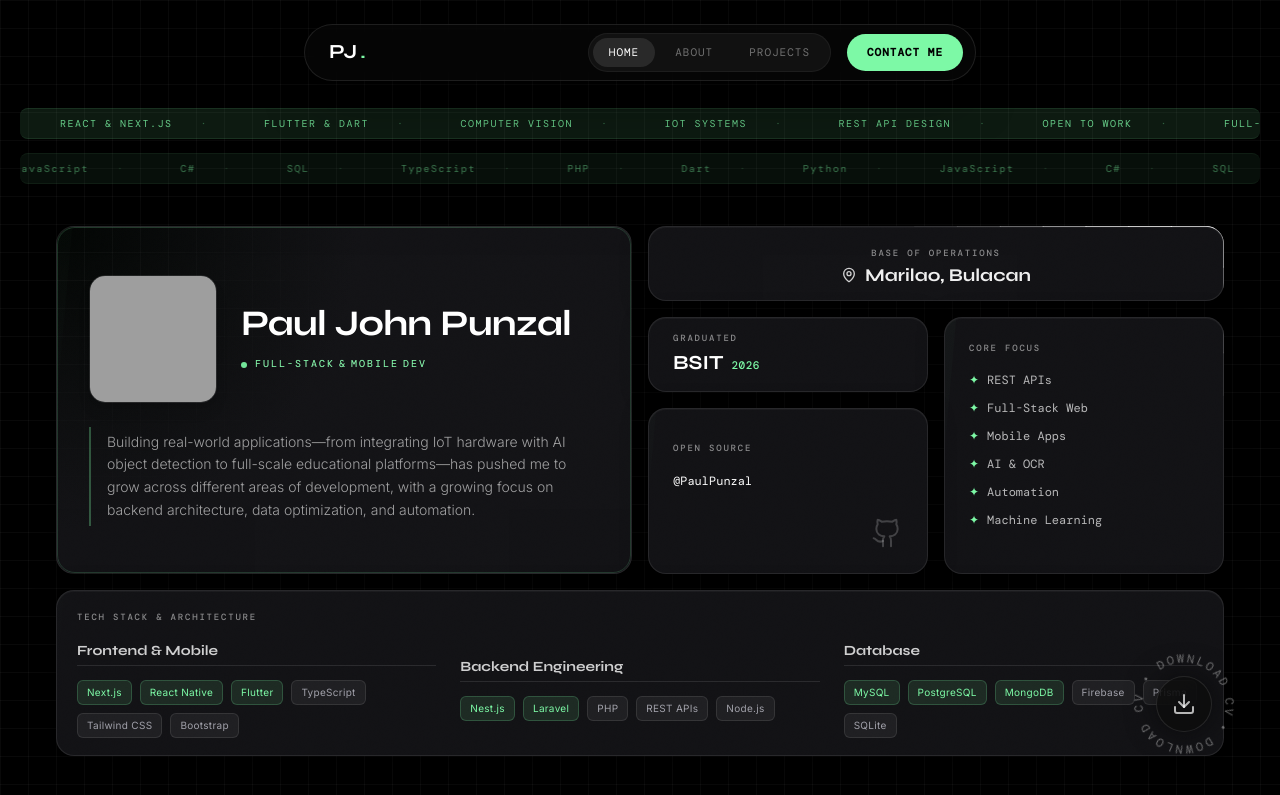
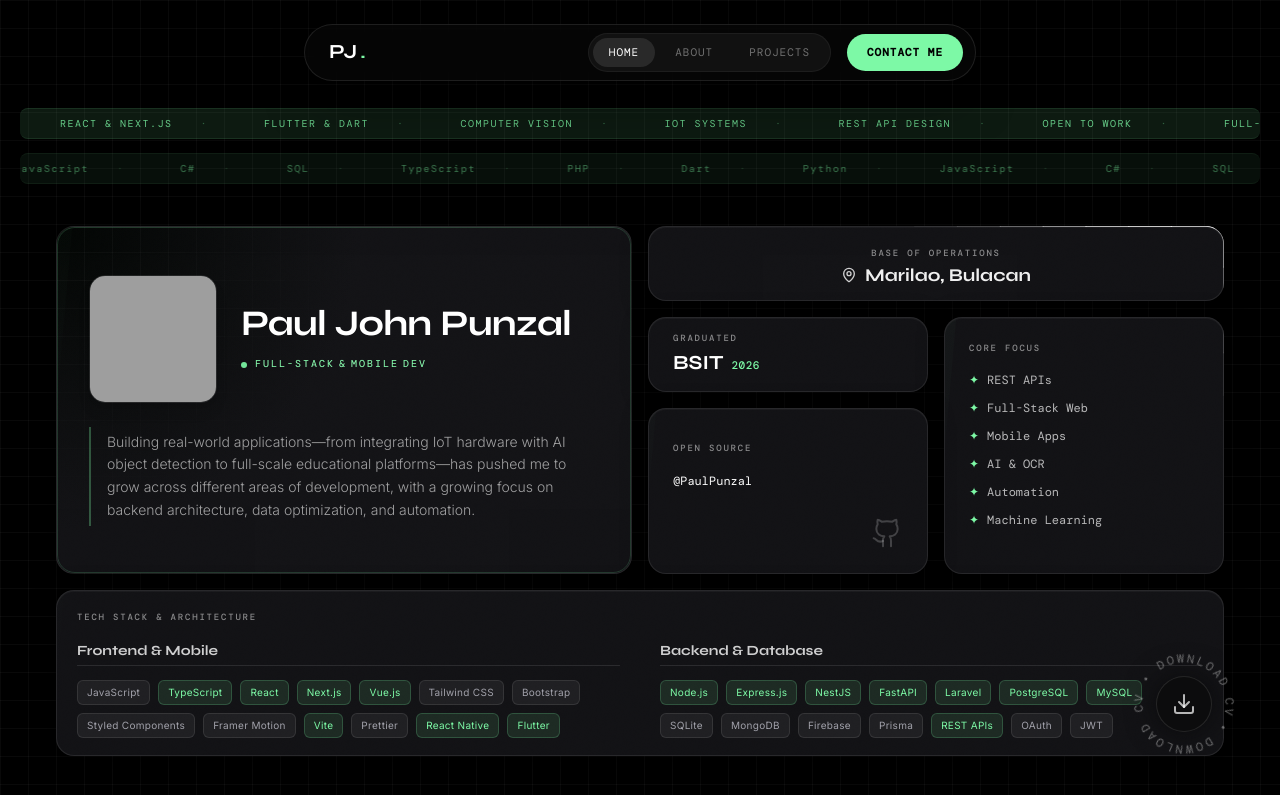
Before and after one commit to PaulPunzal/paul-portfolio, a Next.js app: page / in a window 1280 px wide. Shown: the top 795 px of the page. Built offline with nearby package versions, Linux system fonts and the light colour scheme; grey boxes are pictures that could not be loaded; a web font is replaced by a local one.

Commit message:
Info: Updating tech stacks and tool data

```diff
--- a/next.config.ts
+++ b/next.config.ts
@@ -14,7 +14,7 @@
 };
 
 module.exports = {
-  allowedDevOrigins: ['']
+  allowedDevOrigins: [process.env.DEV_ORIGIN!],
 }
 
 export default nextConfig;
--- a/src/app/about/page.tsx
+++ b/src/app/about/page.tsx
@@ -197,36 +197,69 @@
           </BentoCard>
         </motion.div>
 
-        {/* 5. LANGUAGES & TOOLS */}
-        <motion.div variants={itemVariants} className="order-6 md:order-6 col-span-2 lg:col-span-4 row-span-4 md:row-span-3 lg:row-span-2">
-          <BentoCard className="w-full h-full flex flex-col justify-center p-6 lg:px-8 lg:py-5">
-            <div className="flex items-center gap-3 mb-3 lg:mb-4">
+        {/* 5. LANGUAGES, AI & TOOLS */}
+        {/* Increased row-span so the card is taller and has more breathing room */}
+        <motion.div variants={itemVariants} className="order-6 md:order-6 col-span-2 lg:col-span-4 row-span-5 md:row-span-4 lg:row-span-3">
+          <BentoCard className="w-full h-full flex flex-col justify-center p-6 lg:p-8">
+            <div className="flex items-center gap-3 mb-5 lg:mb-6">
               <Terminal className="w-5 h-5 text-white/50" />
               <span className="font-mono text-[9px] font-medium tracking-[1.8px] uppercase text-white/50">
-                Languages & Toolbelt
+                Languages, AI & Toolbelt
               </span>
             </div>
-            <div className="grid grid-cols-1 lg:grid-cols-2 gap-5 lg:gap-12">
-              <div className="flex flex-col gap-2">
-                <span className="text-xs font-syne font-bold text-white/80 w-full">Core Languages</span>
-                <div className="flex flex-wrap gap-1.5">
-                  {["TypeScript", "PHP", "Python", "Dart", "C#", "JavaScript", "SQL"].map((lang) => (
+
+            {/* Back to 2 columns for a cleaner, wider layout */}
+            <div className="grid grid-cols-1 md:grid-cols-2 gap-8 lg:gap-16">
+
+              {/* Column 1: Core Languages & Tools (Stacked Vertically) */}
+              <div className="flex flex-col gap-6">
+
+                <div className="flex flex-col gap-3">
+                  <span className="text-sm font-syne font-bold text-white/80 border-b border-white/10 pb-1.5">Core Languages</span>
+                  <div className="flex flex-wrap gap-2">
+                    {["TypeScript", "JavaScript", "Python", "PHP", "Dart", "SQL"].map((lang) => (
                       <span key={lang} className="px-3 py-1 rounded-lg bg-white/[0.03] border border-white/[0.08] text-white/60 font-mono text-[10px] tracking-wide hover:bg-white/10 transition-colors cursor-default">
                         {lang}
                       </span>
                     ))}
                   </div>
                 </div>
-              <div className="flex flex-col gap-2">
-                <span className="text-xs font-syne font-bold text-white/80 w-full">Tools & Platforms</span>
-                <div className="flex flex-wrap gap-1.5">
-                  {["Git / GitHub", "Figma", "Docker", "Postman", "Linux", "Ollama"].map((tool) => (
+
+                <div className="flex flex-col gap-3">
+                  <span className="text-sm font-syne font-bold text-white/80 border-b border-white/10 pb-1.5">Tools & Platforms</span>
+                  <div className="flex flex-wrap gap-2">
+                    {["Git / GitHub", "Docker", "Postman", "Linux", "Figma","VS Code"].map((tool) => (
                       <span key={tool} className="px-3 py-1 rounded-lg bg-white/[0.03] border border-white/[0.08] text-white/60 font-mono text-[10px] tracking-wide hover:bg-white/10 transition-colors cursor-default">
                         {tool}
                       </span>
                     ))}
                   </div>
                 </div>
+
+              </div>
+
+              {/* Column 2: Machine Learning & AI */}
+              <div className="flex flex-col gap-3">
+                <span className="text-sm font-syne font-bold text-white/80 border-b border-white/10 pb-1.5">Machine Learning & AI</span>
+                <div className="flex flex-wrap gap-2">
+                  {["TensorFlow", "PyTorch", "LangChain", "Transformers", "YOLO/ONNX", "OCR", "LLaMA 3", "Ollama"].map((tool) => {
+                    const isHighlight = ["YOLO/ONNX", "OCR"].includes(tool);
+                    return (
+                      <span
+                        key={tool}
+                        className={`px-3 py-1.5 rounded-lg border font-mono text-[10px] tracking-wide transition-colors cursor-default ${
+                          isHighlight
+                            ? "bg-accent/10 border-accent/30 text-accent shadow-[0_0_10px_rgba(125,249,166,0.1)]"
+                            : "bg-white/[0.03] border-white/[0.08] text-white/60 hover:bg-white/10"
+                        }`}
+                      >
+                        {tool}
+                      </span>
+                    );
+                  })}
+                </div>
+              </div>
+
             </div>
           </BentoCard>
         </motion.div>
--- a/src/app/page.tsx
+++ b/src/app/page.tsx
@@ -6,7 +6,7 @@
 import BentoCard from "@/components/ui/BentoCard";
 import Marquee from "@/components/Marquee";
 import BentoLaserFrame from "@/components/ui/BentoLaserFrame";
-import { projects } from "@/lib/data";
+import { projects, skillGroups } from "@/lib/data";
 import {
   MapPin,
   ArrowRight,
@@ -304,31 +304,26 @@
               <span className="font-mono text-[9px] font-medium tracking-[1.8px] uppercase text-white/50 mb-3 md:mb-4">
                 Tech Stack & Architecture
               </span>
-              <div className="grid grid-cols-1 lg:grid-cols-3 gap-4 lg:gap-6 h-full items-center">
-                <div className="flex flex-col gap-2.5">
-                  <div className="text-sm font-syne font-bold text-white/80 border-b border-white/10 pb-1 mb-1">Frontend & Mobile</div>
-                  <div className="flex flex-wrap gap-1.5 md:gap-2">
-                    {["Next.js", "React Native", "Flutter", "TypeScript", "Tailwind CSS", "Bootstrap"].map((t) => (
-                      <span key={t} className={`tech-pill${["Next.js","React Native","Flutter"].includes(t) ? " highlight" : ""}`}>{t}</span>
-                    ))}
+              <div className="grid grid-cols-1 lg:grid-cols-2 gap-6 lg:gap-10 h-full items-start lg:items-center">
+
+                {skillGroups.map((group) => (
+                  <div key={group.label} className="flex flex-col gap-2.5">
+                    <div className="text-sm font-syne font-bold text-white/80 border-b border-white/10 pb-1 mb-1">
+                      {group.label}
+                    </div>
+                    <div className="flex flex-wrap gap-1.5 md:gap-2">
+                      {group.items.map((tech) => (
+                        <span
+                          key={tech.label}
+                          className={`tech-pill${tech.highlight ? " highlight" : ""}`}
+                        >
+                          {tech.label}
+                        </span>
+                      ))}
+                    </div>
                   </div>
-                </div>
-                <div className="flex flex-col gap-2.5">
-                  <div className="text-sm font-syne font-bold text-white/80 border-b border-white/10 pb-1 mb-1">Backend Engineering</div>
-                  <div className="flex flex-wrap gap-1.5 md:gap-2">
-                    {["Nest.js", "Laravel", "PHP", "REST APIs", "Node.js"].map((t) => (
-                      <span key={t} className={`tech-pill${["Nest.js","Laravel"].includes(t) ? " highlight" : ""}`}>{t}</span>
-                    ))}
-                  </div>
-                </div>
-                <div className="flex flex-col gap-2.5">
-                  <div className="text-sm font-syne font-bold text-white/80 border-b border-white/10 pb-1 mb-1">Database</div>
-                  <div className="flex flex-wrap gap-1.5 md:gap-2">
-                    {["MySQL", "PostgreSQL", "MongoDB", "Firebase", "Prisma", "SQLite"].map((t) => (
-                      <span key={t} className={`tech-pill${["MySQL","PostgreSQL","MongoDB"].includes(t) ? " highlight" : ""}`}>{t}</span>
-                    ))}
-                  </div>
-                </div>
+                ))}
+
               </div>
             </BentoCard>
 
--- a/src/lib/data.ts
+++ b/src/lib/data.ts
@@ -213,33 +213,40 @@
 
 export const skillGroups: SkillGroup[] = [
   {
-    label: "Languages",
+    label: "Frontend & Mobile",
     items: [
       { label: "JavaScript" },
-      { label: "TypeScript" },
-      { label: "Dart" },
-      { label: "Python" },
-      { label: "PHP" },
-      { label: "C#" },
+      { label: "TypeScript", highlight: true },
+      { label: "React", highlight: true },
+      { label: "Next.js", highlight: true },
+      { label: "Vue.js", highlight: true },
+      { label: "Tailwind CSS" },
+      { label: "Bootstrap", },
+      { label: "Styled Components" },
+      { label: "Framer Motion" },
+      { label: "Vite" , highlight: true },
+      { label: "Prettier" },
+      { label: "React Native", highlight: true },
+      { label: "Flutter", highlight: true },
     ],
   },
   {
-    label: "Frameworks",
+    label: "Backend & Database",
     items: [
-      { label: "React", highlight: true },
-      { label: "React Native", highlight: true },
-      { label: "Flutter", highlight: true },
-      { label: "Laravel" },
-      { label: "Firebase SDK" },
-    ],
-  },
-  {
-    label: "Databases",
-    items: [
-      { label: "MySQL" },
+      { label: "Node.js", highlight: true },
+      { label: "Express.js" , highlight: true },
+      { label: "NestJS" , highlight: true },
+      { label: "FastAPI" , highlight: true },
+      { label: "Laravel" , highlight: true },
+      { label: "PostgreSQL" , highlight: true },
+      { label: "MySQL" , highlight: true },
       { label: "SQLite" },
-      { label: "Firestore" },
+      { label: "MongoDB" },
+      { label: "Firebase"},
       { label: "Prisma" },
+      { label: "REST APIs" , highlight: true },
+      { label: "OAuth" },
+      { label: "JWT" },
     ],
   },
   {
```
Also changed, not shown: 1 other file (tests, documents, lock files or other folders). Lines whose indentation alone changed are shown as unchanged.
